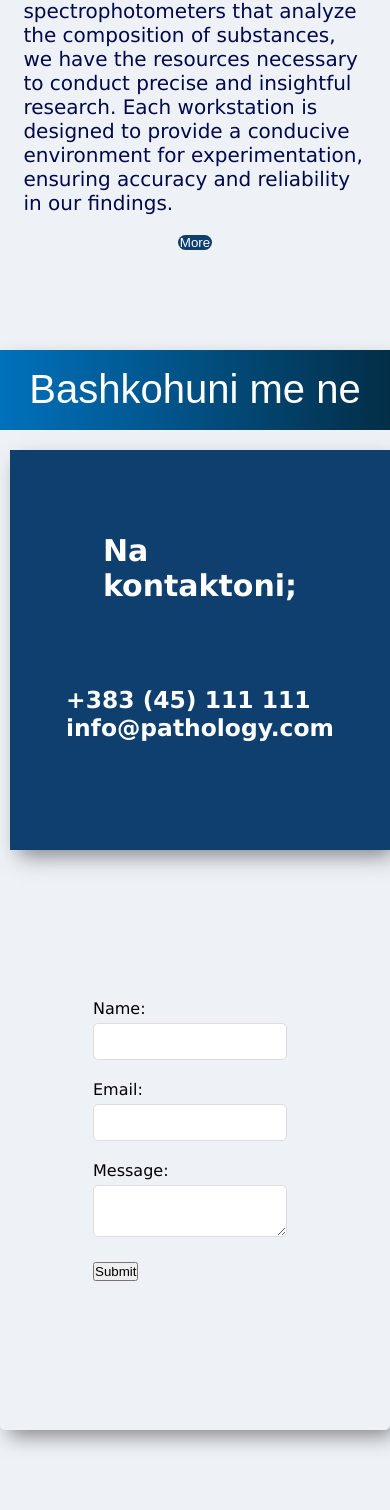
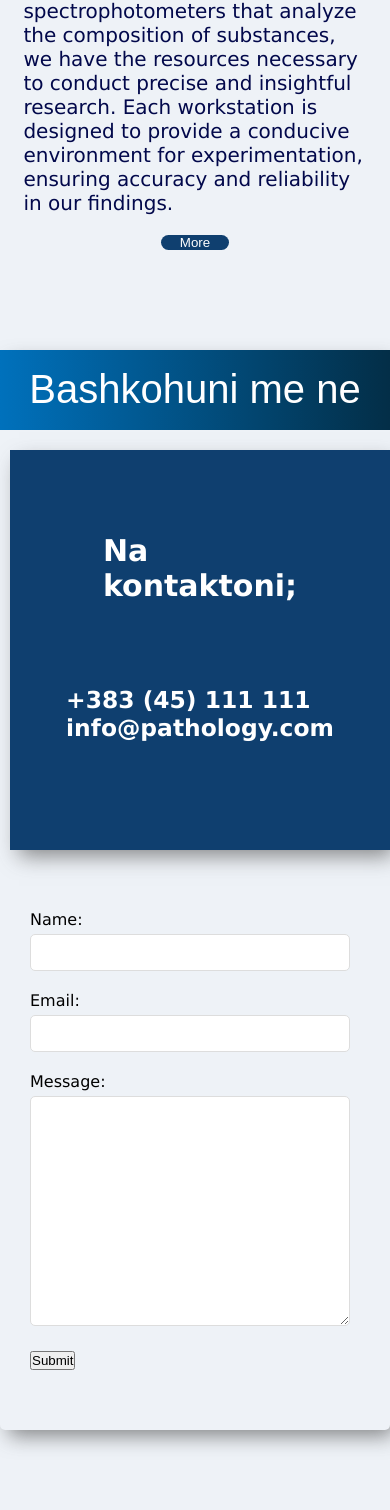
Before and after one commit to erionshahinni/Laboratori, a PHP site: page / in a window 390 px wide. Shown: the part 3591-5101 px from the top of the page. Run offline with PHP 8.4, Linux system fonts and the light colour scheme.

Commit message:
continue nav-form

```diff
--- a/index.html
+++ b/index.html
@@ -6,7 +6,7 @@
 
     <link rel="stylesheet" href="style.css">
     <title>Pathology</title>
-
+    <script src="https://code.jquery.com/jquery-3.4.1.slim.min.js" integrity="sha256-pasqAKBDmFT4eHoN2ndd6lN370kFiGUFyTiUHWhU7k8=" crossorigin="anonymous"></script>
     <script>
         $(function() {
             $(".toggle").on("click", function() {
@@ -154,7 +154,7 @@
 
 
                         <label for="message">Message:</label>
-                        <textarea id="message" name="message" required></textarea>
+                        <textarea id="message" name="message"style="height: 230px; width:100%;" required></textarea>
 
                         <button type="submit">Submit</button>
                     </form>
--- a/style.css
+++ b/style.css
@@ -20,7 +20,7 @@ body{
     0 12.5px 10px rgba(0, 0, 0, 0.06),
     0 22.3px 17.9px rgba(0, 0, 0, 0.072),
     0 41.8px 33.4px rgba(0, 0, 0, 0.086),
-    0 100px 80px rgba(0, 0, 0, 0.12); ;
+    0 100px 80px rgba(0, 0, 0, 0.12);
 }
 
 .menu{
@@ -78,9 +78,9 @@ a:hover{
 }
 
 
-.toggle {
+/* .toggle {
     cursor: pointer;
-}
+} */
 
 .bars {
     background: #02084B;
@@ -582,6 +582,16 @@ img{
         margin-top: 20px;
   }
 
+  .contact-button{
+    background-color: #0F3F6F;
+    margin-top: 20px;
+    color: white;
+    border: none;
+    border-radius: 20px;
+    cursor: pointer;
+    width: 20%;
+    height: 100%;
+}
   .trust-content{
     display: flex;
     flex-direction: column;
@@ -691,5 +701,8 @@ img{
     margin-bottom: 20px;
   }
 
+  .contact-2{
+    width: 100%;
+  }
 
 }
```
